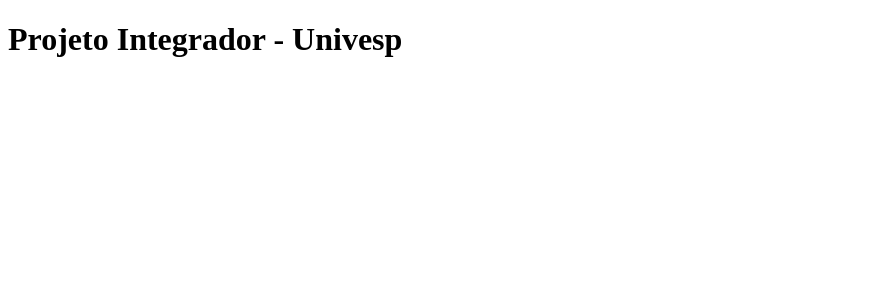
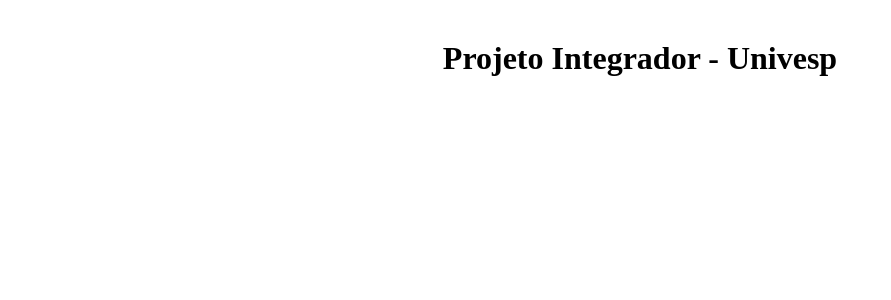
Before and after one commit to Xchapeu/Project-Int, a React (Vite) app: page / in a window 1280 px wide. Shown: the top 300 px of the page, without its empty margins (0-891 px from the left). Built offline with nearby package versions, Linux system fonts and the light colour scheme.

Commit message:
Add component Student

```diff
--- /dev/null
+++ b/src/components/Student/index.jsx
@@ -0,0 +1,5 @@
+export const Student = () => {
+    return (
+        <li></li>
+    );
+}
--- a/src/components/Title/index.jsx
+++ b/src/components/Title/index.jsx
@@ -1,5 +1,7 @@
+import "./styles.css";
+
 export const Title = () => {
     return (
-        <h1>Projeto Integrador - Univesp</h1>
+        <h1 className="title">Projeto Integrador - Univesp</h1>
     );
 }
--- /dev/null
+++ b/src/components/Title/styles.css
@@ -0,0 +1,4 @@
+.title {
+    text-align: center;
+    margin: 40px auto;
+}
```
